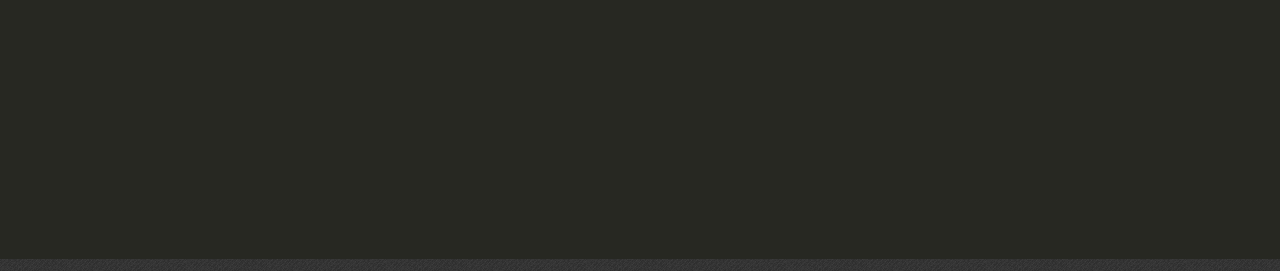
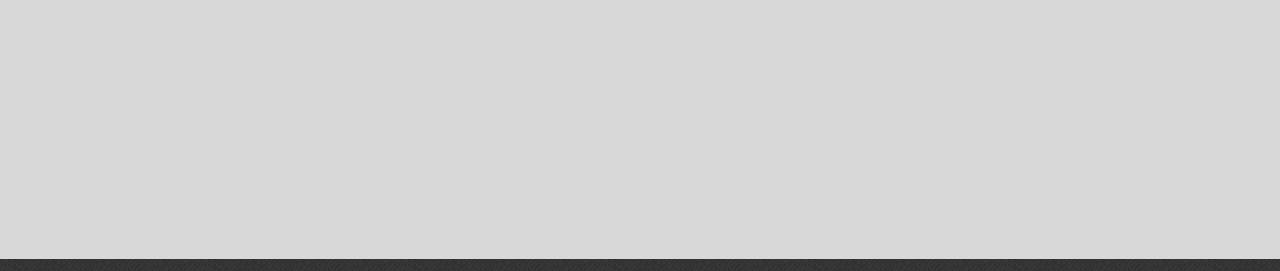
Before and after one commit to dmastylo/EssayElemental, a plain HTML site: page index.html in a window 1280 px wide. Shown: the part 291-562 px from the top of the page. Drawn offline with Linux system fonts and the light colour scheme.

Commit message:
Changed color scheme back to grey on grey

```diff
--- a/css/custom-styles.css
+++ b/css/custom-styles.css
@@ -10,8 +10,10 @@ body
 {
   height: 100%;
   /*padding-bottom: 40px;*/
-  background-color: #272822;
-  color: #66d9ef;
+  /*background-color: #272822;
+  color: #66d9ef;*/
+  background-color: #D8D8D8;
+  color: #5a5a5a;
   /*overflow: hidden;*/
 }
 
```
